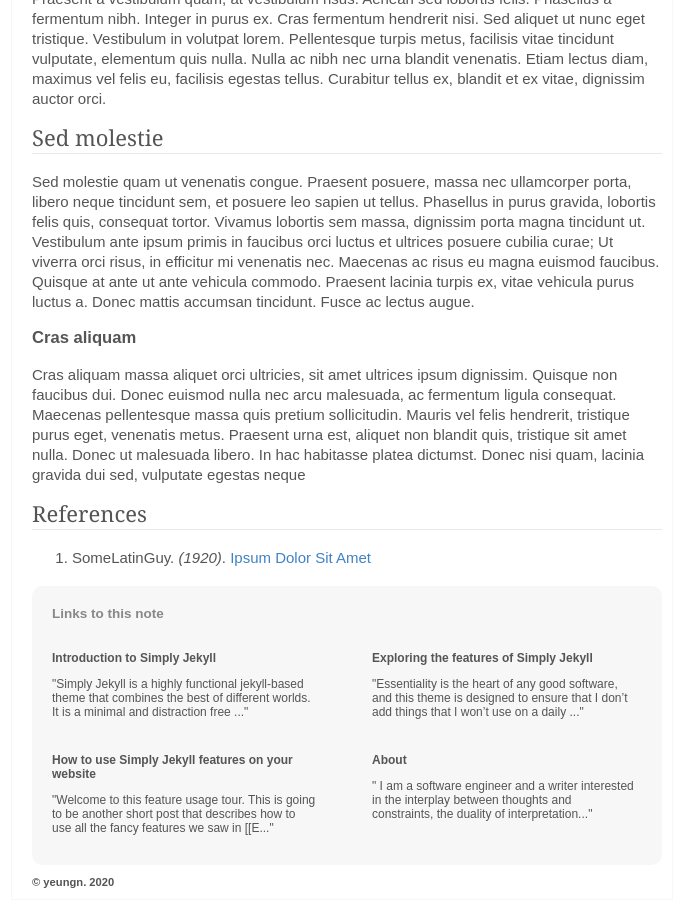
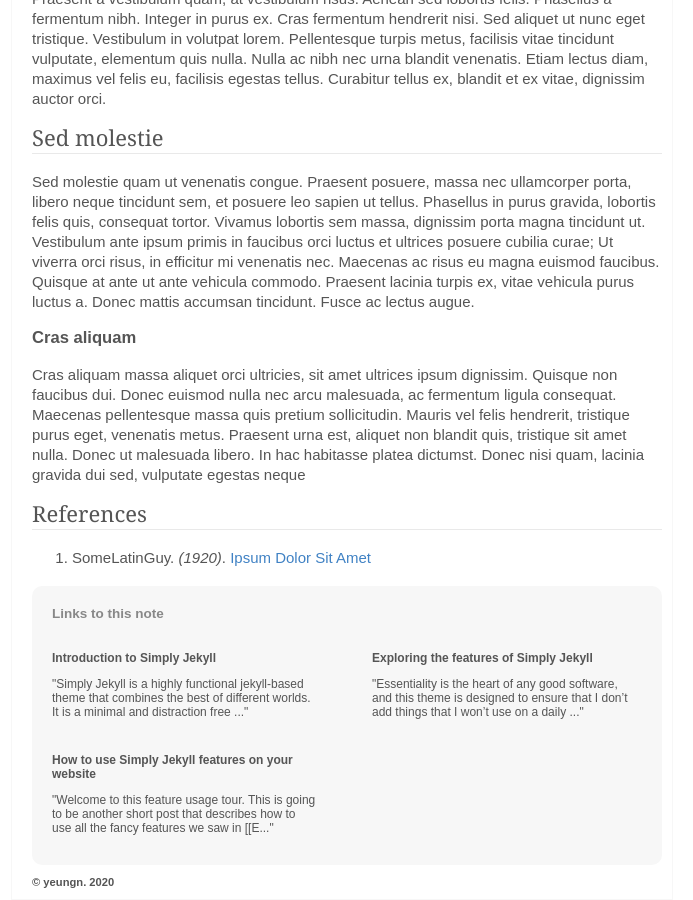
Before and after one commit to yeungn/yeungn.github.io, a Jekyll site: the page built from _posts/2020-04-01-lorem.md, in a window 1280 px wide and 900 px high, scrolled down 1407 px. Shown: the whole window, without its empty margins (298-991 px from the left). Built offline with Jekyll 4.4.1, drawn with Linux system fonts in a browser that asks for light colours; some of the changed lines change nothing that is shown.

Commit message:
updating About Page

```diff
--- a/about.md
+++ b/about.md
@@ -5,66 +5,6 @@
 content-type: eg
 ---
 
-
-- I am a software engineer and a writer interested in the interplay between thoughts and constraints, the duality of interpretations and representations, and the nature of abstractions and correspondence between them.
-
-- I am a long time practioner of Vipassana, but I am also a fallibilist with a slight objectivist bent. So I probably have a very different view of meditation than most people. We can talk about it if you want to.
-
-- On this website I write articles about [[Computer Science::/tags/#Software]], [[Philosophy::/tags/#Philosophy]], Mathematics, and [[Generic Life Stuff::/tags/#General]]. Sometimes I also [[review::/tags/#Review]] books that I've read. You can find my programming side-projects on [[github::https://www.github.com/rgvr]]
-
-- I have a [[youtube channel::https://www.youtube.com/channel/UCESc8TaWpQxpHEnfhQLgzPQ]] on which I stream my work log(live writing sessions, coding sessions, reading/researching sessions, etc).
-
-- If you find anything interesting about who I am or what I do, please do reach out to me. 👇
-
-
-## Reach out to me
-
-- Shoot me a dm or just tweet ***[[@rgvrme::https://twitter.com/r]]***. I will try to reply as soon as I can.
-
-- I live in Bangalore, so If you happen to be in Bangalore by chance and want to chat, drop an ***[[email::mailto:raghu@rgvr.me]]*** and include [Coffee] in the subject line, and we can work something out.
-
-- If you are not comfortable reaching out to me directly, you can also anonymously give me [[feedback::https://www.admonymous.co/rgvr]]
-
-
-## About the website
-
-### Features:
-
-[[***Changelog***<br/>
-\- 14-05-20 Context Menu <br/>
-\- 08-05-20 Trivial Spaced Repetition <br/>
-\- 04-05-20 Removed Theming. <br/>
-\- 04-05-20 Removed Curated Notes. <br/>
-\- 01-04-20 Curated Notes. <br/>
-\- 30-04-20 Transclusion. <br/>
-\- 26-04-20 Sidenote. <br/>
-\- 20-04-20 Wiki link. <br/>
-\- 16-04-20 Theme. <br/>
-\- 16-04-20 Avatar. <br/>
-\- 11-02-20 Related Posts. <br/>
-\- 12-10-19 Searchbar. <br/>
-::rmn]]The original design[[**Original Design**<br><img src="/assets/img/firstdesign.jpg">::lsn]] of this website was a lot more ostentatious than what you see here. As I progressed through the development process of this website, the current design started emerging on its own. For reasons I don't even understand, the current design just started feeling more natural than the one I had in my mind initially. The bare and simple look-n-feel of this site, at least to me, encompasses the essence of all the things I love about the sites I frequently visit --- feed-like structure, previews, search with context, contextual backlinks, sidenotes, etc. I am hopeful that you'll love it too. :)
-
-- **Page preview** (Move your mouse over the link): [[Lorem ipsum dolor sit amet]]
-- **Transclusion**: Allows you to see a partial view of the contents of the website to the right or the left of the margin.
-- **Sidenotes** (Changelog you see on the left is an example of this).
-- **Wiki-style link:** Usually wikis allow you to specify links using double bracket, I added it here using liquid. Also added bad-link highlighting
-   - Good link: [[Lorem ipsum dolor sit amet]]
-   - Bad link: [[Title of a page that doesn't exist]]
-
-
-Some Less know features:
-
-- Go back to the blog home or to the notes page, and try to right click on any of the entry. [Hint: Zettelkasten]
-
-- Press 'Shift + s' to trigger search
-
-- Click this card[[Memorize me so that you do well in your exams::srs]] looking thing to know how I use my notes. [Hint: SRS]
-
-
-Other Details:
-
-- The site lives on [[Github::https://github.com/rgvr/simply-jekyll]] and is served using Netlify
+- The site lives on [[Github::https://github.com/]]
 - This website is statically generated using Jekyll from a set of Markdown files.
-  - The Jekyll theme can be found on my Github Page, It is called "Simply-Jekyll"
-- Except lunrjs and katex, there are no third party libraries. Discord is an opt-in, I don't use on my [[site::https://rgvr.me]]. I strongly believe in user privacy.
+  - Using [Simply Jekyll Theme](https://github.com/raghudotcc/simply-jekyll)
```
